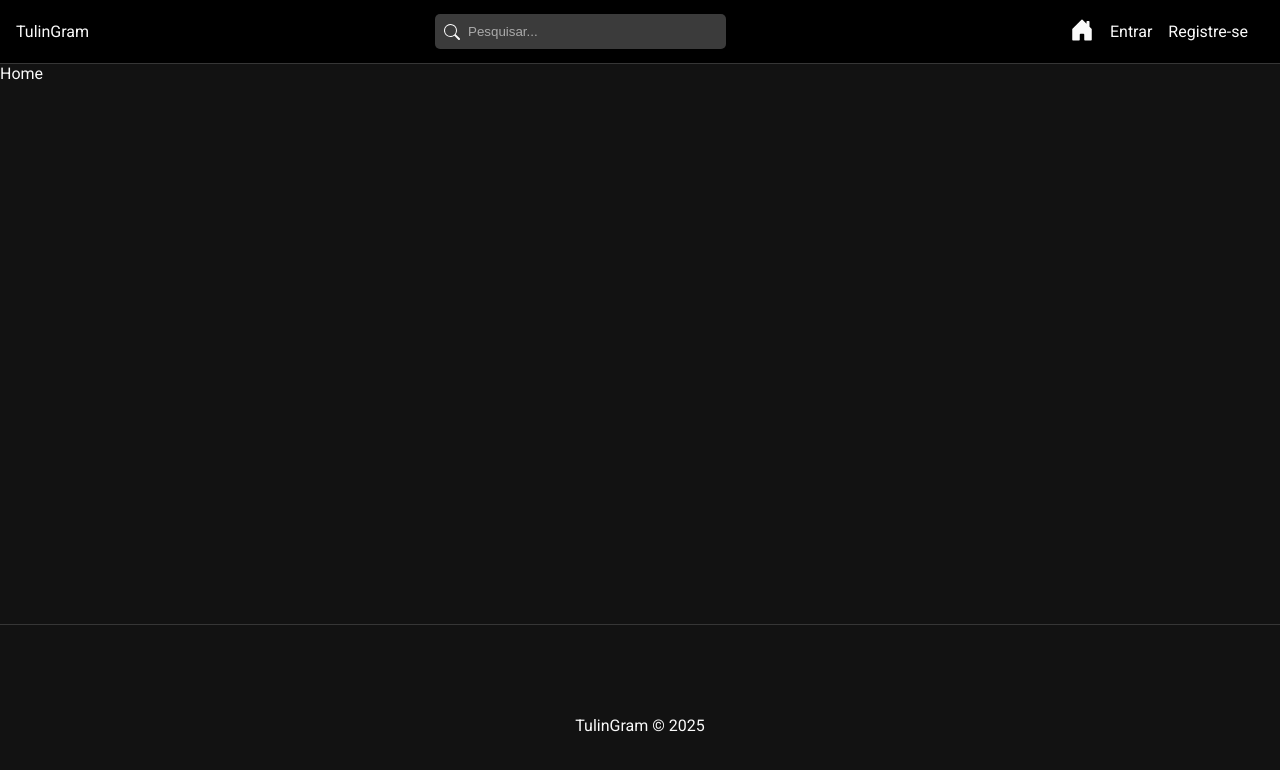
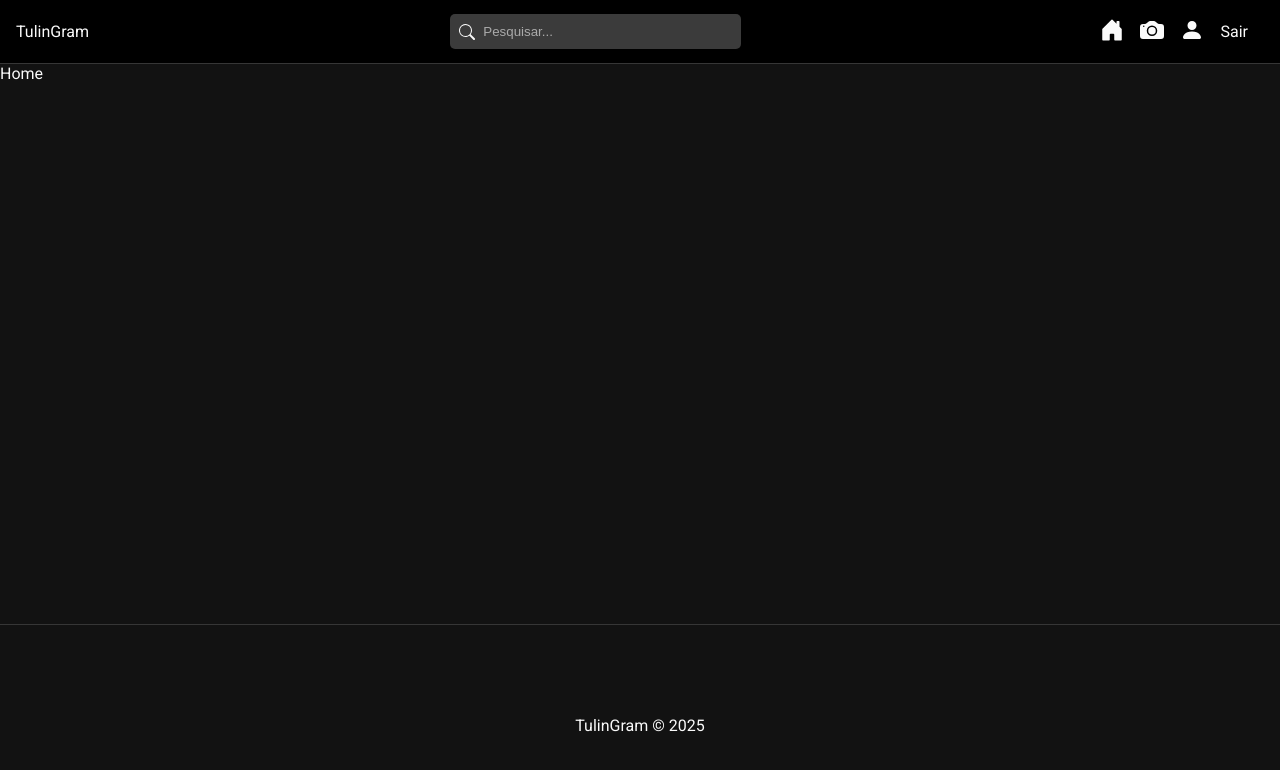
Before and after one commit to marcotuliochaves/TulinGram, a React (Vite) app in the folder frontend/: page / in a window 1280 px wide. Shown: the top 770 px of the page. Built offline with nearby package versions, Linux system fonts and the light colour scheme; sample sign-in values are in the browser's storage.

Commit message:
feat: navbar usuario logado/deslogado e função de logout

```diff
--- a/frontend/src/components/Navbar.jsx
+++ b/frontend/src/components/Navbar.jsx
@@ -9,7 +9,30 @@ import {
   BsFillCameraFill,
 } from "react-icons/bs";
 
+// Hooks
+import { useState } from "react";
+import { useAuth } from "../hooks/useAuth";
+import { useDispatch, useSelector } from "react-redux";
+import { useNavigate } from "react-router-dom";
+
+// Redux
+import { logout, reset } from "../slices/authSlice";
+
 const Navbar = () => {
+  const { auth } = useAuth();
+  const { user } = useSelector((state) => state.auth);
+
+  const navigate = useNavigate();
+
+  const dispatch = useDispatch();
+
+  const handleLogout = () => {
+    dispatch(logout());
+    dispatch(reset());
+
+    navigate("/login");
+  };
+
   return (
     <nav id="nav">
       <Link to="/">TulinGram</Link>
@@ -18,17 +41,39 @@ const Navbar = () => {
         <input type="text" placeholder="Pesquisar..." />
       </form>
       <ul id="nav-links">
+        {auth ? (
+          <>
             <li>
               <NavLink to="/">
                 <BsHouseDoorFill />
               </NavLink>
             </li>
+            {user && (
+              <li>
+                <NavLink to={`/users/${user.id}`}>
+                  <BsFillCameraFill />
+                </NavLink>
+              </li>
+            )}
+            <li>
+              <NavLink to="/profile">
+                <BsFillPersonFill />
+              </NavLink>
+            </li>
+            <li>
+              <span onClick={handleLogout}>Sair</span>
+            </li>
+          </>
+        ) : (
+          <>
             <li>
               <NavLink to="/login">Entrar</NavLink>
             </li>
             <li>
               <NavLink to="/register">Registre-se</NavLink>
             </li>
+          </>
+        )}
       </ul>
     </nav>
   );
--- a/frontend/src/services/authService.jsx
+++ b/frontend/src/services/authService.jsx
@@ -19,8 +19,14 @@ const register = async (data) => {
   }
 };
 
+// Logout an user
+const logout = () => {
+  localStorage.removeItem("user");
+};
+
 const authService = {
   register,
+  logout,
 };
 
 export default authService;
--- a/frontend/src/slices/authSlice.jsx
+++ b/frontend/src/slices/authSlice.jsx
@@ -25,6 +25,11 @@ export const register = createAsyncThunk(
   }
 );
 
+// Logout an user
+export const logout = createAsyncThunk("auth/logout", async () => {
+  await authService.logout();
+});
+
 export const authSlice = createSlice({
   name: "auth",
   initialState,
@@ -51,6 +56,12 @@ export const authSlice = createSlice({
         state.loading = false;
         state.error = action.payload;
         state.user = null;
+      })
+      .addCase(logout.fulfilled, (state, action) => {
+        state.loading = false;
+        state.success = true;
+        state.error = null;
+        state.user = null;
       });
   },
 });
```
Also changed, not shown: 1 other file (tests, documents, lock files or other folders). Lines whose indentation alone changed are shown as unchanged.
